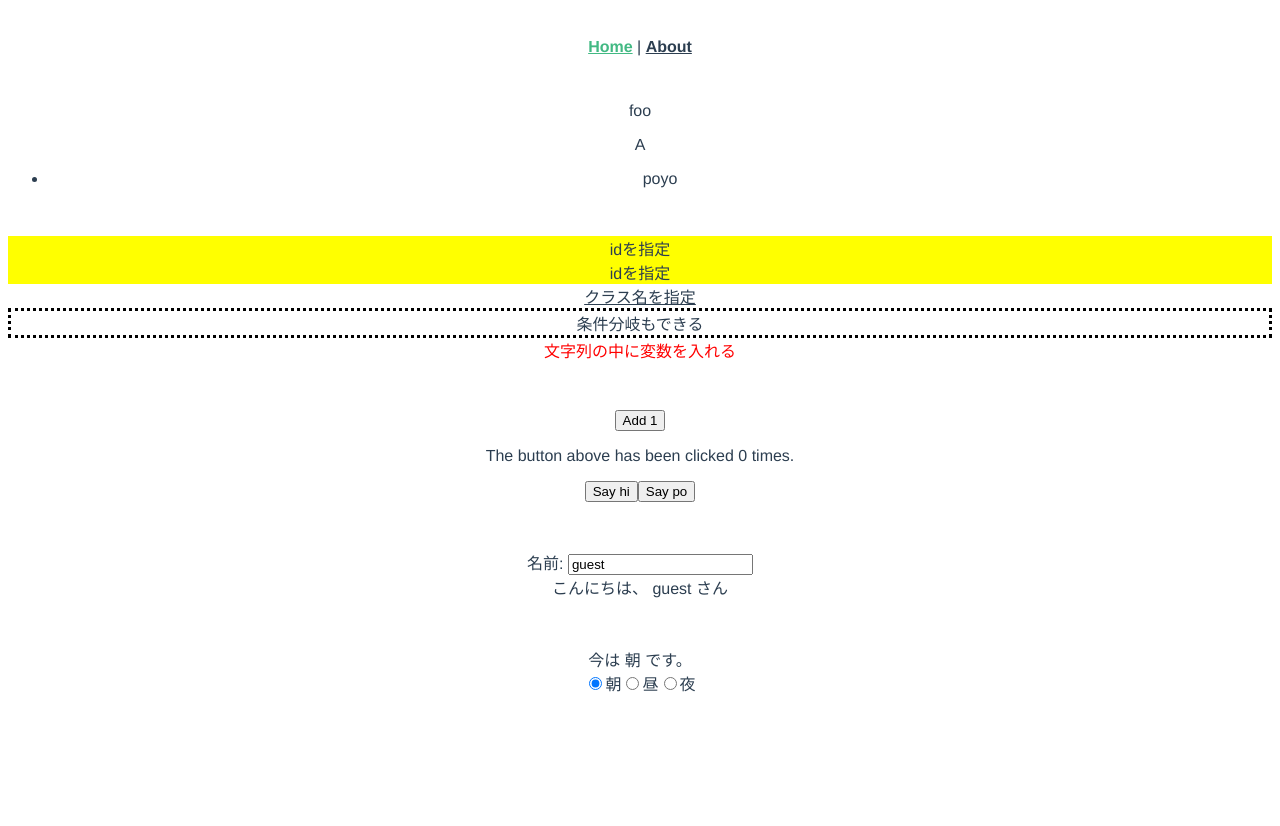
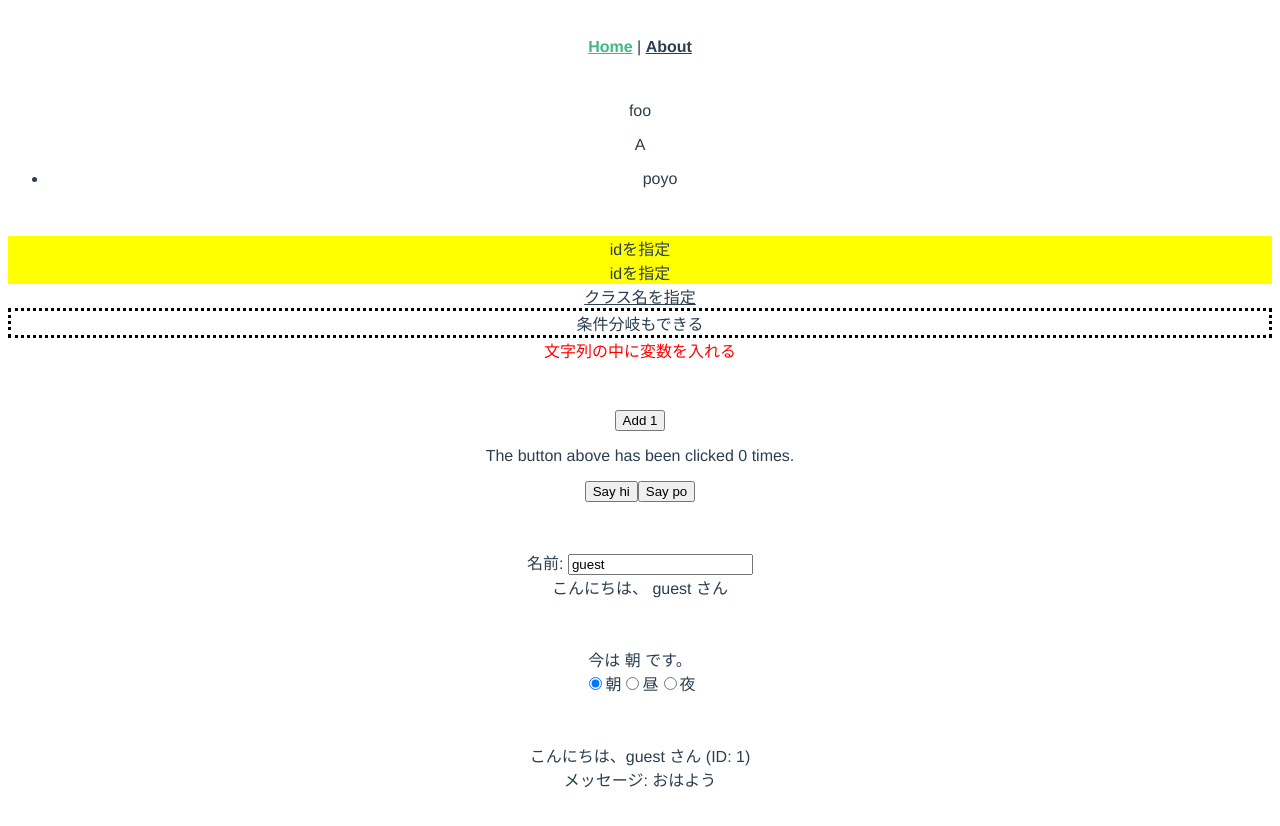
Before and after one commit to yto60/vue-example, a Vue app: page /#/ in a window 1280 px wide. Shown: the top 826 px of the page. Before the commit the page ends 800 px from the top, so only its background shows below. Built offline with nearby package versions, Linux system fonts and the light colour scheme.

Commit message:
Propsによるデータの受け渡し

```diff
--- a/src/components/MyHelloWorld.vue
+++ b/src/components/MyHelloWorld.vue
@@ -49,14 +49,21 @@
         <!-- <input> のid属性と <label> のfor属性を一致させることで、 <input> と <label> を対応づけられる -->
       </span>
     </div>
+
+    <div class="wrapper">
+      <MyMessage :messageId="1" :timeId="selectedTime.id" :name="name" />
+    </div>
   </div>
 </template>
 
 <script lang="ts">
 import { Vue, Component, Prop, Emit, Watch } from 'vue-property-decorator'
+import MyMessage from '@/components/MyMessage.vue'
 
 @Component({
-  components: {}
+  components: {
+    MyMessage
+  }
 })
 export default class MyHelloWorld extends Vue {
   val: string = 'foo'
--- /dev/null
+++ b/src/components/MyMessage.vue
@@ -0,0 +1,50 @@
+<template>
+  <div>
+    <!-- この中にHTMLを記述 -->
+    <div>
+      こんにちは、{{ name }} さん
+      <span v-show="messageId">(ID: {{ messageId }})</span>
+    </div>
+    <div>メッセージ: {{ message }}</div>
+  </div>
+</template>
+
+<script lang="ts">
+import 'reflect-metadata'
+import { Vue, Component, Prop, Emit, Watch } from 'vue-property-decorator'
+
+@Component({
+  components: {
+    // この中に子コンポーネント一覧を記述
+  }
+})
+export default class MyMessage extends Vue {
+  @Prop({
+    type: Number
+  })
+  readonly messageId: number | undefined
+
+  // 必須で要求するProp
+  @Prop({
+    type: String,
+    required: true
+  }) // @Prop(String) でも良い
+  readonly name!: string // 共用体型 (string or undefined)
+
+  // デフォルト値つきのProp
+  @Prop({
+    type: String,
+    default: 'morning'
+  })
+  readonly timeId!: 'morning' | 'midday' | 'night' // 文字列リテラル型, 共用体型
+
+  messages = { morning: 'おはよう', midday: 'こんにちは', night: 'おやすみ' }
+
+  // 算出プロパティ
+  get message(): string {
+    return this.messages[this.timeId]
+  }
+}
+</script>
+
+<style lang="scss" scoped></style>
```
